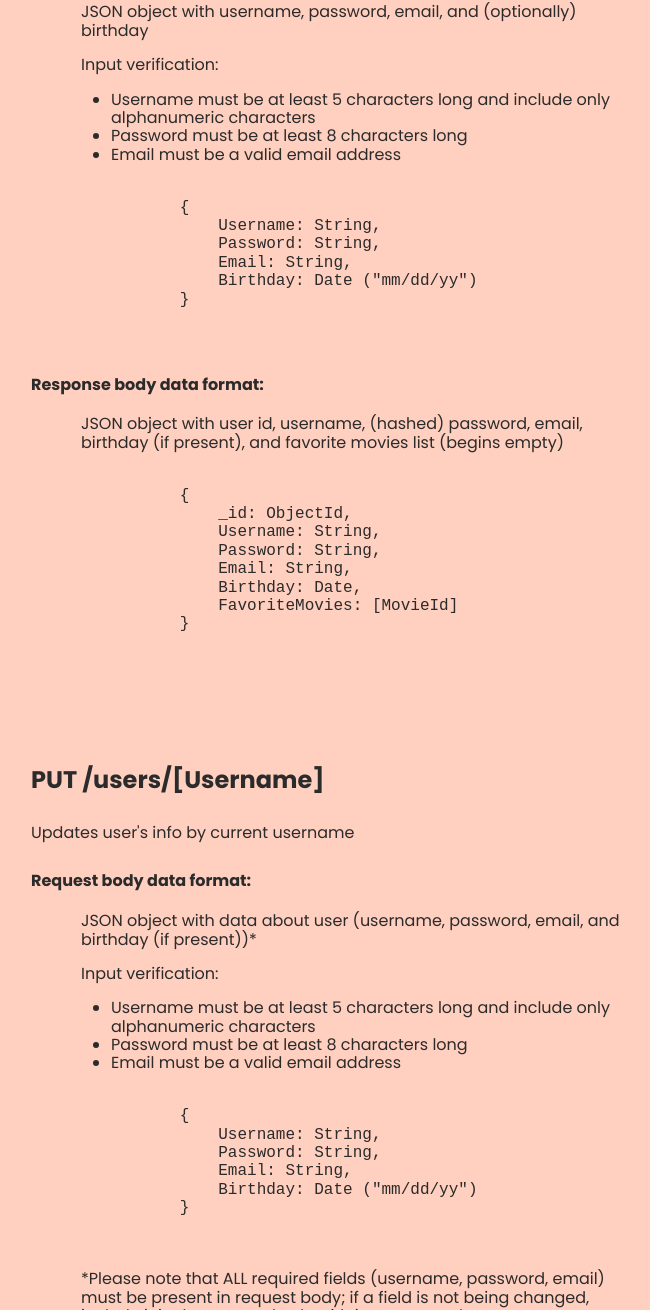
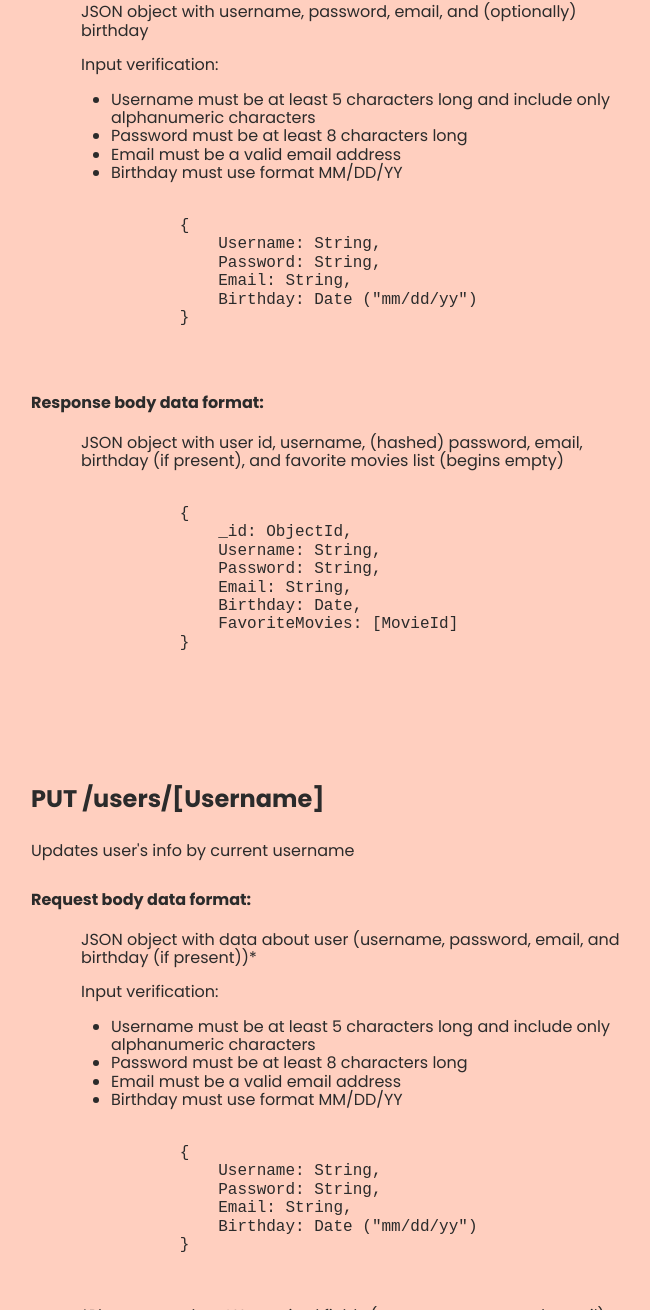
Before and after one commit to liztheshiz/movie-api, a website: page public/documentation.html in a window 1280 px wide. Shown: the part 3098-4408 px from the top of the page, without its empty margins (354-1004 px from the left). Drawn offline with nearby package versions, Linux system fonts and the light colour scheme.

Commit message:
updated documentation with birthday validation

```diff
--- a/public/documentation.html
+++ b/public/documentation.html
@@ -133,6 +133,7 @@
                     <li>Username must be at least 5 characters long and include only alphanumeric characters</li>
                     <li>Password must be at least 8 characters long</li>
                     <li>Email must be a valid email address</li>
+                    <li>Birthday must use format MM/DD/YY</li>
                 </ul>
                 </p>
                 <pre class="endpoints_endpoint-info_code">
@@ -178,6 +179,7 @@
                     <li>Username must be at least 5 characters long and include only alphanumeric characters</li>
                     <li>Password must be at least 8 characters long</li>
                     <li>Email must be a valid email address</li>
+                    <li>Birthday must use format MM/DD/YY</li>
                 </ul>
                 </p>
                 <pre class="endpoints_endpoint-info_code">
```
